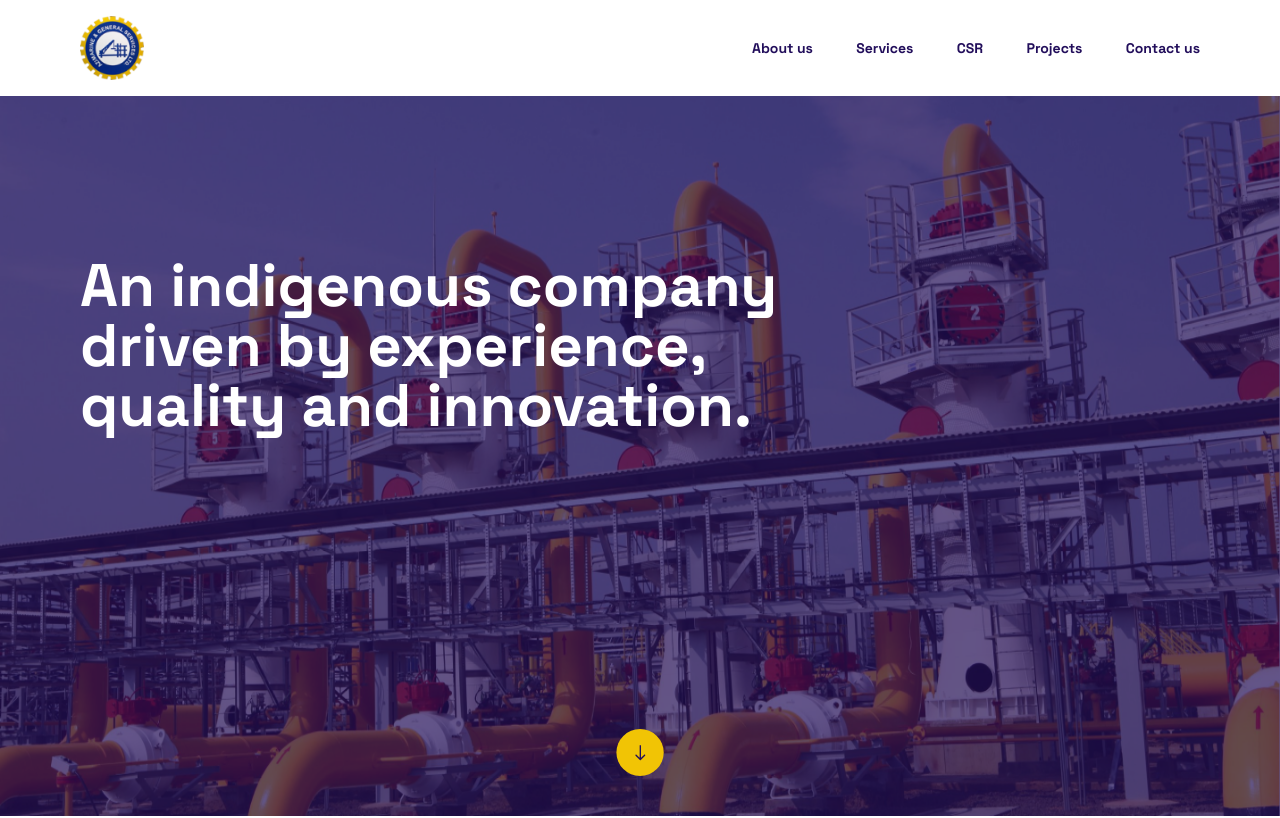
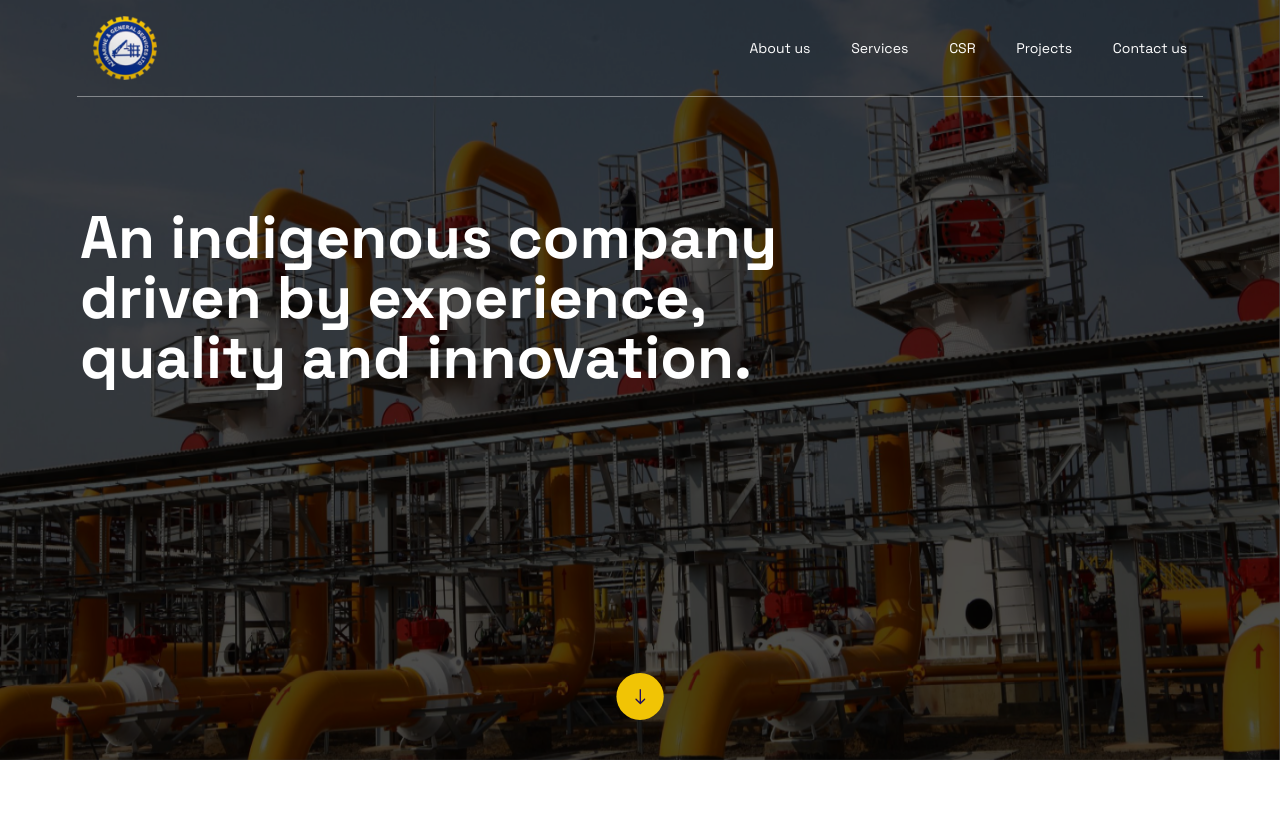
Before and after one commit to Ensio-Creative/azimarine-web, a Next.js app: page / in a window 1280 px wide. Shown: the top 818 px of the page. Built offline with nearby package versions, Linux system fonts and the light colour scheme.

Commit message:
finaly deployment

```diff
--- a/app/about/page.jsx
+++ b/app/about/page.jsx
@@ -99,7 +99,7 @@ const AboutPage = () => {
         </p>
       </section>
       <img src="./images/about-img-1.png" alt="" />
-      <section className='bg-[#F8F6FE] flex'>
+      <section className='bg-[#F8F6FE] lg:flex'>
         <div className='lg:px-20 p-7 my-auto lg:w-[60%]'>
           <h1 className='lg:text-4xl text-3xl mb-4 text-blue font-bold'>Corporate Pledge of  <br />
             Commitment & Competence</h1>
@@ -112,17 +112,17 @@ const AboutPage = () => {
         </div>
         <img className='lg:w-[40%] h-[100vh]' src="./images/abut-img.png" alt="" />
       </section>
-      <section className='p-20'>
+      <section className='lg:p-20 p-6'>
         <h1 className='lg:text-5xl text-3xl font-bold text-blue'>Meet the <br /> Management Team</h1>
 
       </section>
 
-      <section className='lg:px-20 px-6 flex lg:py-20 py-10 lg:mt-20 mt-10 bg-[#F9F9F9]'>
-        <div className='w-[30%]'>
+      <section className='lg:px-20 px-6 lg:flex lg:py-20 py-10 lg:mt-20 mt-10 bg-[#F9F9F9]'>
+        <div className='lg:w-[30%]'>
           <h1 className='lg:text-5xl text-3xl font-bold text-blue'>How We Work</h1>
           <p className='text-blue'>AZIMAG - Success Factor</p>
         </div>
-        <div className='flex w-[70%] lg:mt-10 mt-6 flex-wrap justify-between'>
+        <div className='flex lg:w-[70%] lg:mt-10 mt-6 flex-wrap justify-between'>
           {
             work.map((single, index) =>
               <div key={index} className='lg:w-[49%] bg-white p-8 w-[98%] my-2'>
--- a/app/components/HeaderNav.jsx
+++ b/app/components/HeaderNav.jsx
@@ -5,6 +5,16 @@ import React, { useEffect, useState } from 'react';
 
 const HeaderNav = () => {
   const [open, setOpen] = useState(false)
+  const [pos, setPos] = useState(window.scrollY)
+
+  useEffect(() => {
+    interval
+  }, [])
+
+  const interval = setInterval(function () {
+    setPos(window.scrollY)
+    // console.log(pos)
+  }, 1000);
 
   const openNav = () => {
     document.getElementById("mySidenav").style.width = "100%";
@@ -17,11 +27,12 @@ const HeaderNav = () => {
 
   return (
     <header >
-      <div className='flex w-full z-50 bg-white p-4 lg:px-20 px-6 justify-between'>
+      <div className={pos > 500 ? 'flex fixed left-0 right-0 w-full lg:px-20 z-50 bg-white text-blue p-4 mx-auto mx-6 justify-between' :
+        'flex fixed left-0 right-0 lg:w-[88%] z-50 lg:bg-transparent sm:bg-white border-b border-[#FFFFFF66] text-white p-4 mx-auto mx-6 justify-between'}>
         <Link href={"/"}>
           <img className='w-16' src="./images/azimarine-logo.png" alt="" />
         </Link>
-        <div className='w-[40%] sm:hidden flex justify-between text-blue text-sm font-bold'>
+        <div className='w-[40%] sm:hidden flex justify-between text-sm'>
           <p className='my-auto'><Link href={"/about"}> About us</Link></p>
           <p className='my-auto'><Link href={"/services"}>Services</Link></p>
           <p className='my-auto'> <Link href={'/csr'}>CSR</Link> </p>
@@ -31,7 +42,6 @@ const HeaderNav = () => {
 
         <div onClick={() => openNav()} className='cursor-pointer flex lg:hidden '>
           <p className='my-auto text-blue font-bold text-lg mr-2'>MENU</p>
-
           <img className=' w-6 burger' src="./images/bar.svg" alt="" />
         </div>
         <div id="mySidenav" className='sidenav'>
--- a/app/components/HeroSection.jsx
+++ b/app/components/HeroSection.jsx
@@ -5,7 +5,7 @@ const HeroSection = ({ img, text }) => {
     <div className='relative'>
       <div className='absolute z-10 top-0 bg-[#000000] lg:h-[73vh] h-[65vh] w-full opacity-80'></div>
       <img className='lg:h-[73vh] w-full object-cover h-[65vh]' src={'./images/' + img + '.png'} alt="" />
-      <div className='absolute left-0 right-0 lg:top-40 top-52 z-20'>
+      <div className='absolute left-0 right-0 lg:top-44 top-52 z-20'>
         <h1 className='lg:text-8xl text-5xl text-white text-center font-bold '>{text}</h1>
       </div>
     </div>
--- a/app/components/SliderComp.jsx
+++ b/app/components/SliderComp.jsx
@@ -9,19 +9,19 @@ const SliderComp = () => {
   return (
     <section>
       <div className='relative'>
-        <div className='absolute z-10 top-0 bg-blue h-[90vh] w-full opacity-70'></div>
+        <div className='absolute z-10 top-0 bg-[#000000] h-[95vh] w-full opacity-70'></div>
         <Carousel autoplay effect="fade" dots={false}>
           <div>
-            <img className='h-[90vh] w-full sm:object-cover' src="./images/hero-1.png" alt="" />
+            <img className='h-[95vh] w-full sm:object-cover' src="./images/hero-1.png" alt="" />
           </div>
           <div>
-            <img className='h-[90vh] w-full sm:object-cover' src="./images/hero-2.png" alt="" />
+            <img className='h-[95vh] w-full sm:object-cover' src="./images/hero-2.png" alt="" />
           </div>
           <div>
-            <img className='h-[90vh] w-full sm:object-cover' src="./images/hero-3.png" alt="" />
+            <img className='h-[95vh] w-full sm:object-cover' src="./images/hero-3.png" alt="" />
           </div>
         </Carousel>
-        <div className='absolute lg:left-20 left-10 top-40 z-20 lg:w-[60%] w-[80%]'>
+        <div className='absolute lg:left-20 left-10 top-52 z-20 lg:w-[60%] w-[80%]'>
           <h1 className='lg:text-6xl text-5xl text-white font-bold '> An indigenous
             company driven by experience, quality
             and innovation.</h1>
```
